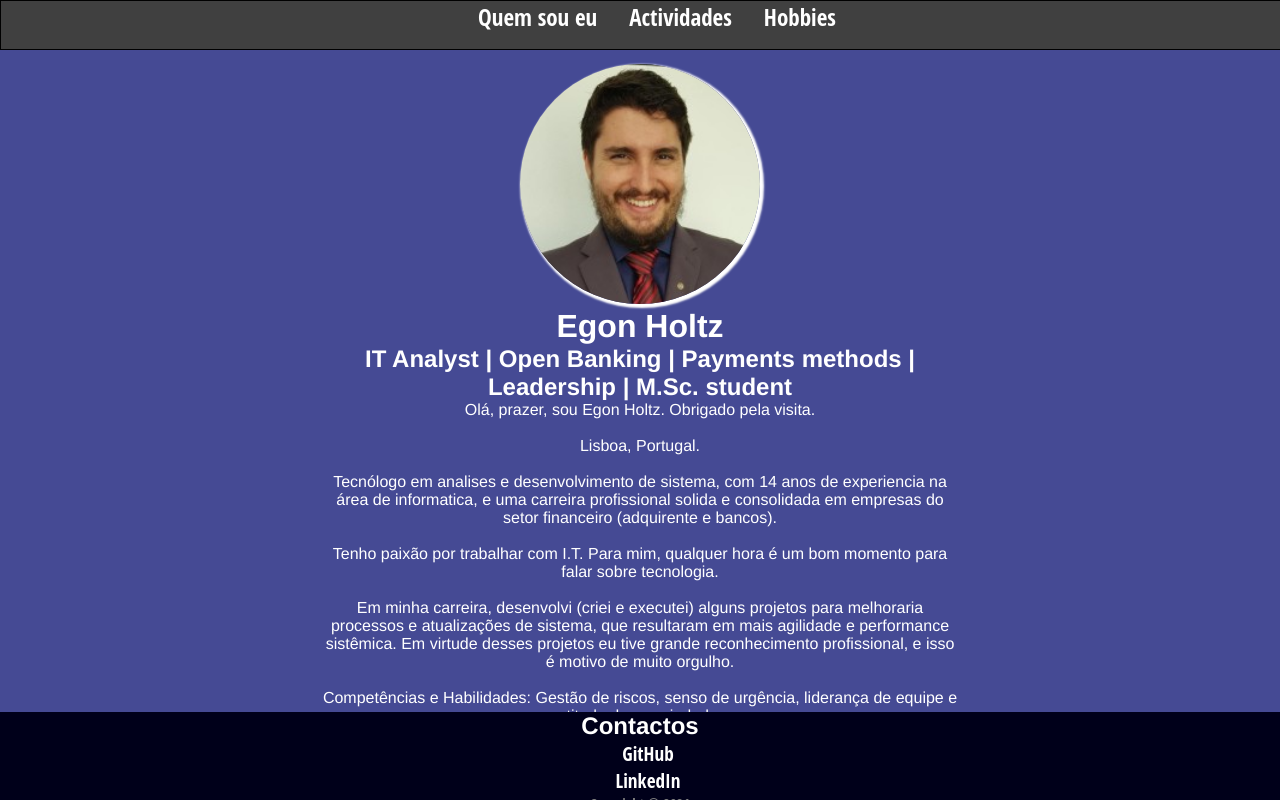
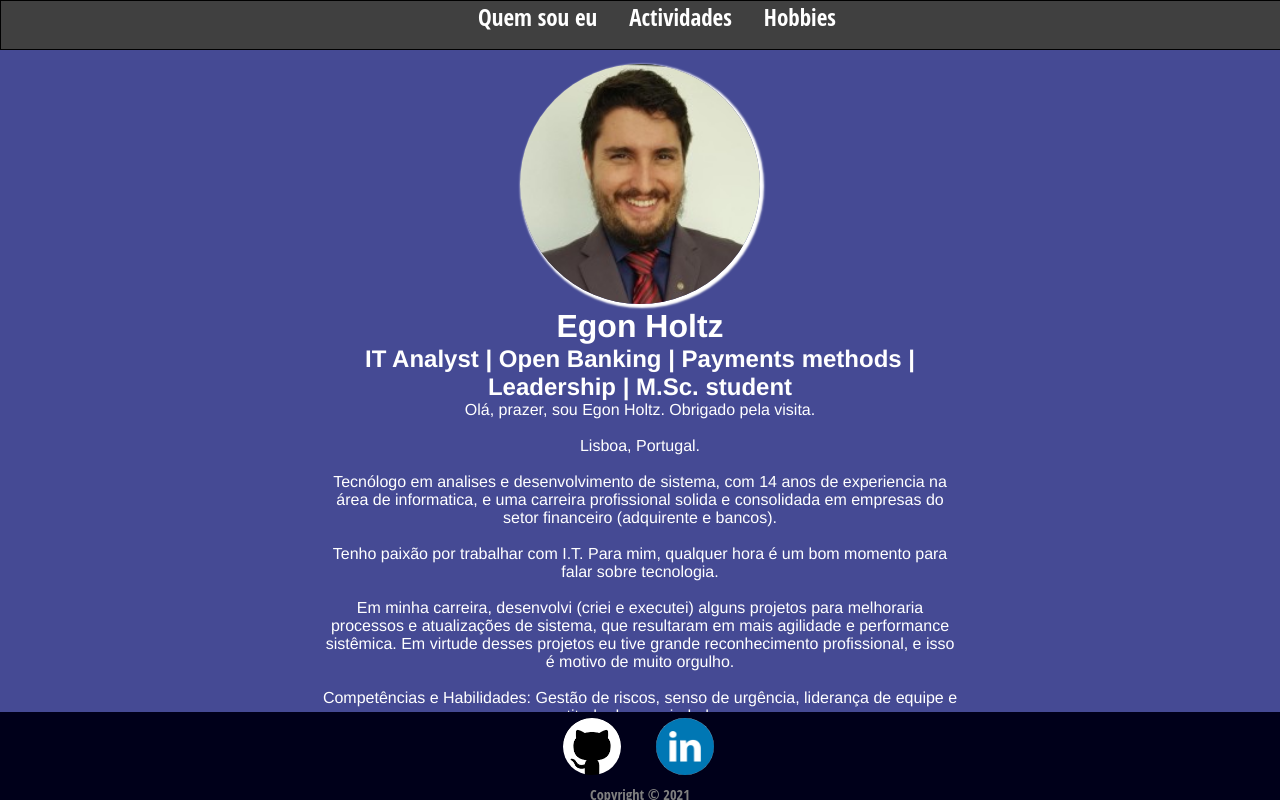
Before and after one commit to EgonHoltz/MiniProj1, a Vue app: page / in a window 1280 px wide. Shown: the top 800 px of the page. Built offline with nearby package versions, Linux system fonts and the light colour scheme.

Commit message:
Fixed footer

```diff
--- a/src/components/Footer.vue
+++ b/src/components/Footer.vue
@@ -1,9 +1,10 @@
 <template>
     <footer>
         <div class ="footer-content">
-            <h2>Contactos</h2>
-            <p><a href="https://github.com/EgonHoltz">GitHub</a></p>
-            <p><a href="https://www.linkedin.com/in/egonholtz/">LinkedIn</a></p>
+            <div id="footer-icons">
+                <a href="https://github.com/EgonHoltz"><div class="footer-rounded-img" id="github-img"></div></a>
+                <a href="https://www.linkedin.com/in/egonholtz/"><div class="footer-rounded-img" id="linkedin-img"></div></a>
+            </div>
             <p class="copy">Copyright &copy; {{year}}</p>
         </div>
     </footer>
@@ -20,6 +21,14 @@ export default {
 </script>
 
 <style>
+#github-img{
+  background-image: url(../assets/github.png) !important;
+  margin-right: 1em;
+}
+#linkedin-img{
+  background-image: url(../assets/linkedin.jpg) !important;
+  margin-right: 1em;
+}
 footer {
 	position: fixed;
 	bottom: 0;
@@ -56,5 +65,16 @@ footer a{
 footer a:hover{
     color: rgb(97, 96, 96);
 }
-
+.footer-rounded-img {
+  display: inline-block;
+  width: 3em;
+  height: 3em;
+  background-position: 50% 50%;
+  background-size: cover;
+  background-repeat:no-repeat;
+  border-radius: 50%;
+}
+#footer-icons{
+    padding: 0.35em;
+}
 </style>
```
Also changed, not shown: src/assets/github.png (added), src/assets/linkedin.jpg (added).
